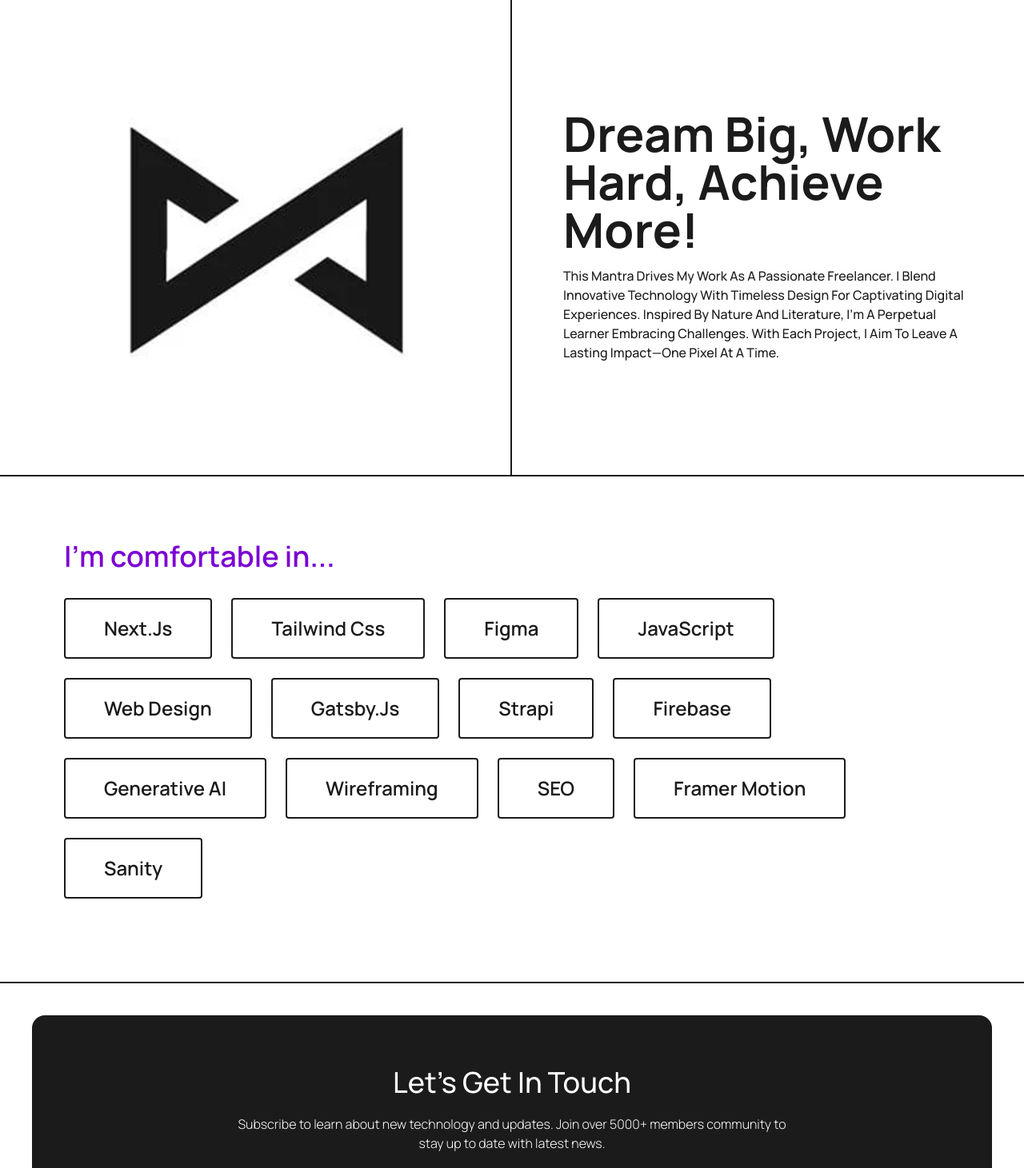
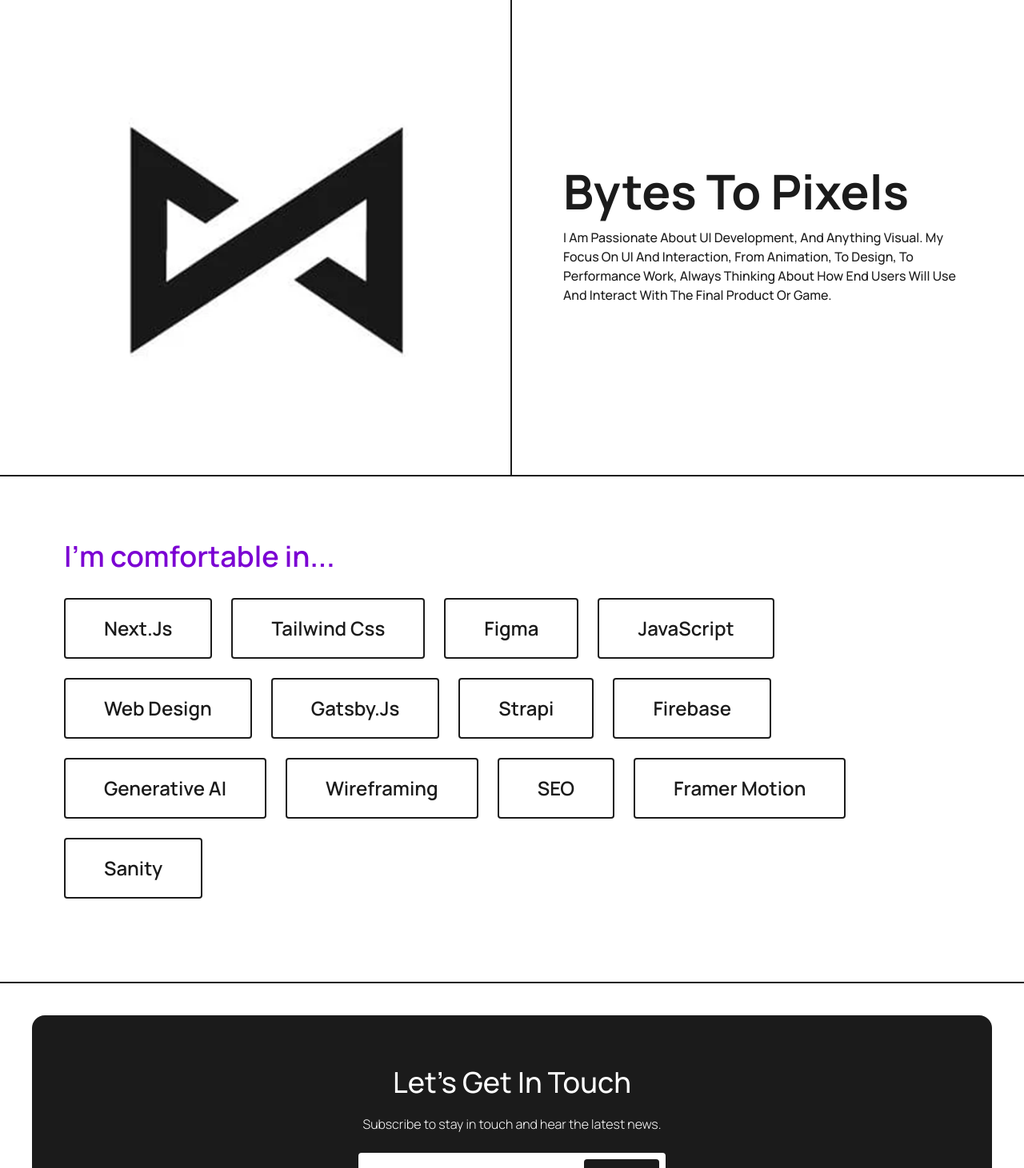
Before and after one commit to meanme/meanme.github.io, a Next.js app: page /about in a window 1280 px wide. Shown: the part 100-1561 px from the top of the page at 80% size. Built offline with nearby package versions, Linux system fonts and the light colour scheme.

Commit message:
Updated copy

```diff
--- a/src/components/About/AboutCoverSection.js
+++ b/src/components/About/AboutCoverSection.js
@@ -15,10 +15,10 @@ const AboutCoverSection = () => {
 
       <div className='w-full md:w-1/2 flex flex-col text-left items-start justify-center px-5 xs:p-10 pb-10 lg:px-16'>
         <h2 className='font-bold capitalize text-4xl xs:text-5xl sxl:text-6xl  text-center lg:text-left'>
-          Dream Big, Work Hard, Achieve More!
+          Bytes to Pixels
         </h2>
         <p className='font-medium capitalize mt-4 text-base'>
-          This Mantra Drives My Work As A Passionate Freelancer. I Blend Innovative Technology With Timeless Design For Captivating Digital Experiences. Inspired By Nature And Literature, I'm A Perpetual Learner Embracing Challenges. With Each Project, I Aim To Leave A Lasting Impact—One Pixel At A Time.
+          I am passionate about UI development, and anything visual. My focus on UI and interaction, from animation, to design, to performance work, always thinking about how end users will use and interact with the final product or game.
         </p>
       </div>
     </section>
--- a/src/components/Footer/index.js
+++ b/src/components/Footer/index.js
@@ -20,8 +20,7 @@ const Footer = () => {
         Let's get in touch
       </h3>
       <p className="mt-5 px-4 text-center w-full sm:w-3/5 font-light dark:font-medium text-sm sm:text-base">
-        Subscribe to learn about new technology and updates. Join over 5000+
-        members community to stay up to date with latest news.
+        Subscribe to stay in touch and hear the latest news.
       </p>
 
       <form
```
